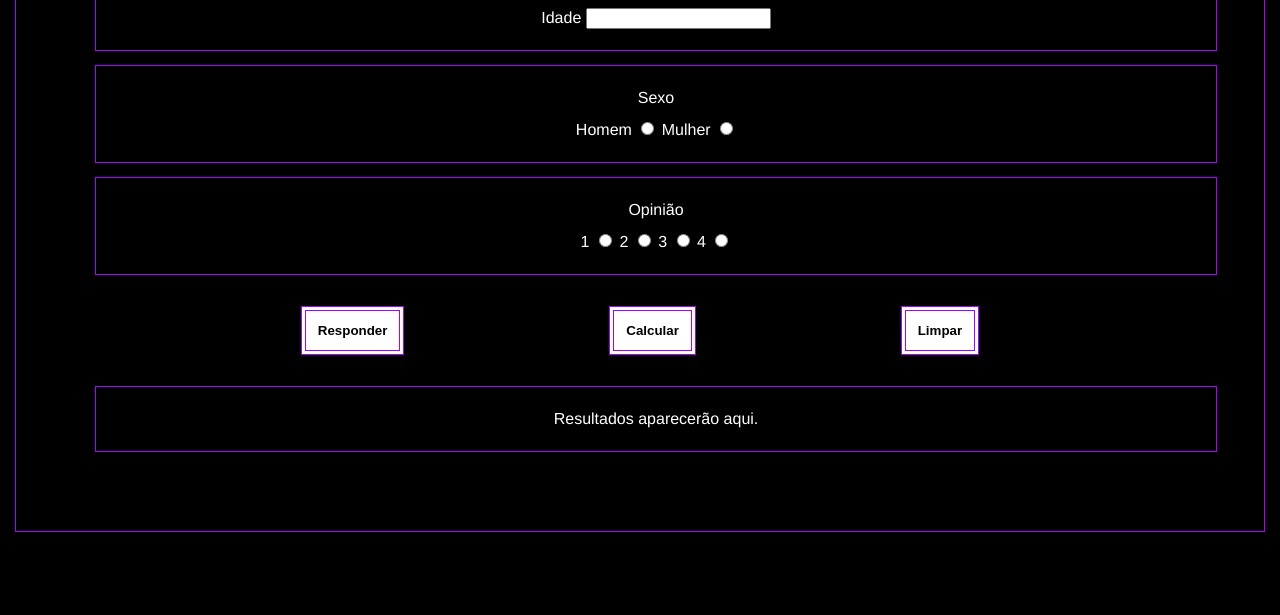
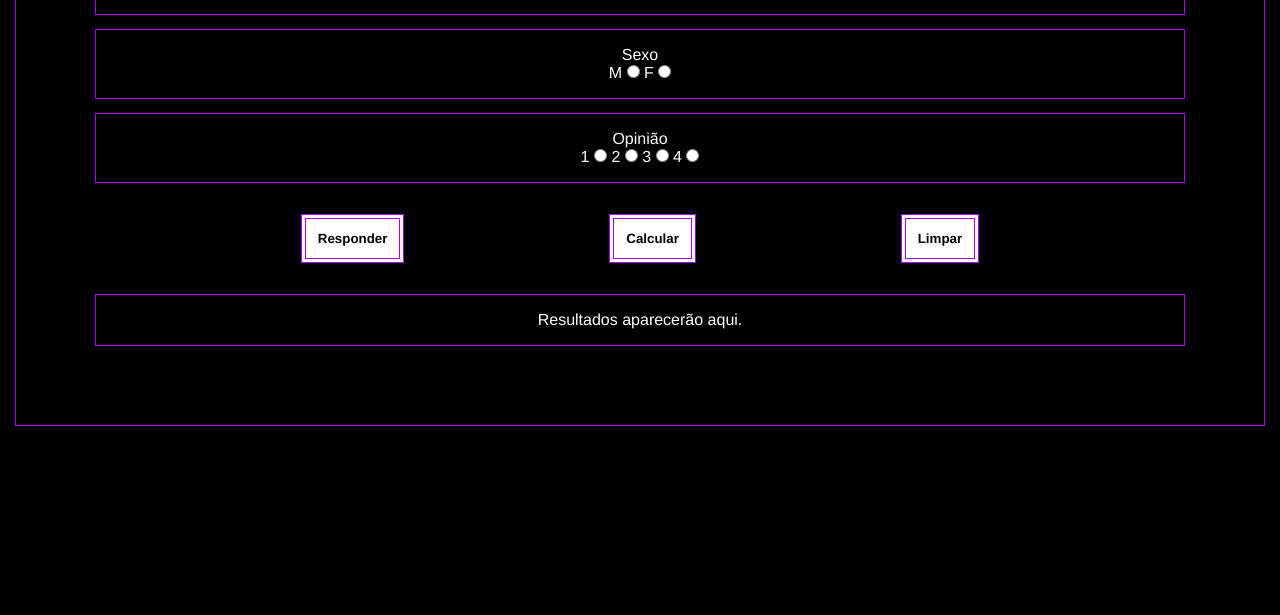
Before and after one commit to cauapedrosa/PWEB, a plain HTML site: page Atividade 8/index.html in a window 1280 px wide. Shown: the part 185-800 px from the top of the page. Drawn offline with Linux system fonts and the light colour scheme.

Commit message:
fix labels/styling

```diff
--- a/Atividade 8/css/style.css
+++ b/Atividade 8/css/style.css
@@ -1,13 +1,10 @@
 @import url("../css/globals.css");
-html, body {
-    margin: 0%;
+* {
+    margin: 0;
+    padding: 0;
+    box-sizing: border-box;
+    color: #fff;
     font-family: Helvetica, Arial, sans-serif;
-    box-sizing: border-box;
-    width: 100%;
-    height: 100%;
-    color: #fff;
-    line-height: 2rem;
-    overflow-x: hidden;
 }
 
 h1 {
@@ -20,7 +17,6 @@ h1:hover {
 }
 
 .inputform {
-    /* width: 100%; */
     outline: 1px solid var(--coolPurple);
     min-width: 50%;
     margin: 1rem;
@@ -29,10 +25,18 @@ h1:hover {
 
 .row {
     text-align: center;
-    width: 100%;
+    max-width: 100%;
     outline: 1px solid var(--coolPurple);
     padding: 1rem;
     margin-top: 1rem;
+}
+
+.row #idade {
+    background-color: black;
+    border: none;
+    outline: 1px solid var(--coolPurple);
+    outline-offset: 1px;
+    width: 5ch;
 }
 
 .btnbar {
--- a/Atividade 8/index.html
+++ b/Atividade 8/index.html
@@ -31,9 +31,9 @@
             <div class="row">
                 <label for="sexo">Sexo</label>
                 <br>
-                <label for="S1">Homem</label>
+                <label for="S1">M</label>
                 <input type="radio" name="sexo" id="S1">
-                <label for="S2">Mulher</label>
+                <label for="S2">F</label>
                 <input type="radio" name="sexo" id="S2">
             </div>
 
```
